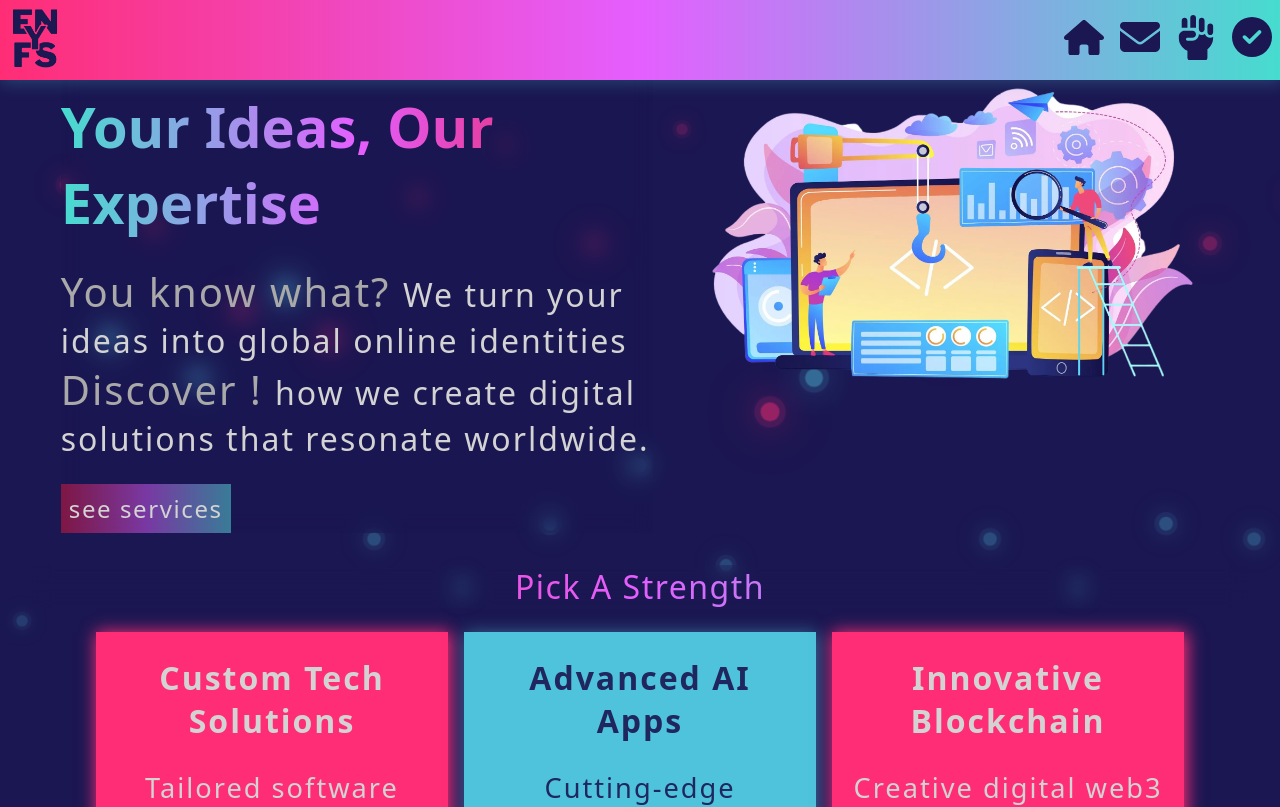
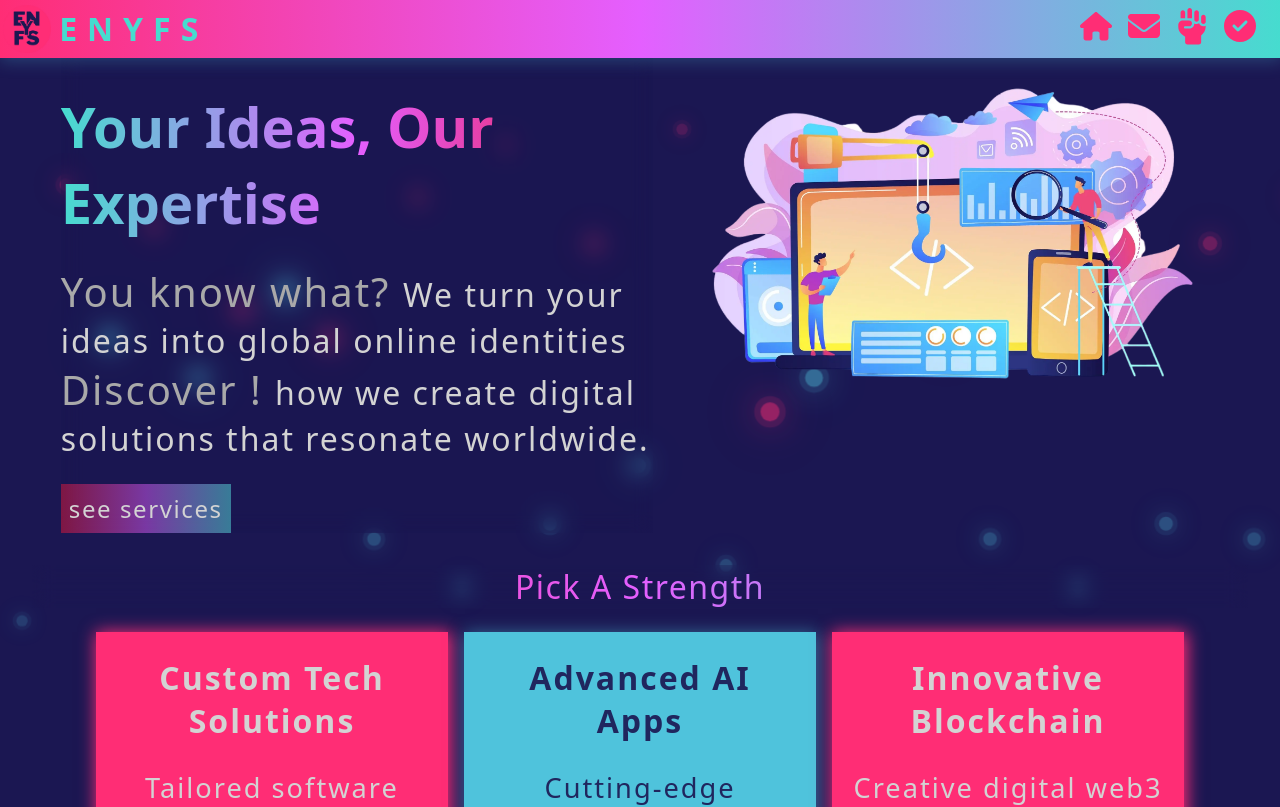
Before and after one commit to abdulrehmanibk/1s2f3y4n5e6, a React (Vite) app: page / in a window 1280 px wide. Shown: the top 807 px of the page. Built offline with nearby package versions, Linux system fonts and the light colour scheme.

Commit message:
june-29 2nd commit

```diff
--- a/index.html
+++ b/index.html
@@ -2,7 +2,7 @@
 <html lang="en">
   <head>
     <meta charset="UTF-8" />
-    <link id="favicon" rel="icon" type="image/svg+xml" href="/whitelogo.svg" />
+    <link id="favicon" rel="icon" type="image/svg+xml" href="/croplogo.svg" />
     <meta name="viewport" content="width=device-width, initial-scale=1.0" />
     <title>enyfs</title>
   </head>
--- a/src/pages/home/navbar.css
+++ b/src/pages/home/navbar.css
@@ -9,41 +9,71 @@
 .nav_container{
     position: fixed;
     width: 100vw;
-    height: 5rem;
-    /* background-color: #4fc3dc; */
-    /* background-color: #4fc3dc44; */
+    /* height: 5rem; */
     background: linear-gradient(to left, #46dccf,#e45fff, #ff2d75);
-    backdrop-filter: blur(10px);
     box-shadow: .1rem .1rem 1rem .1rem #4fc3dc44;
+    backdrop-filter: blur(15px);
     z-index: 1;
     display: flex;
     align-items: center;
 }
 
 .nav_container ul{
-    width: 100%;
+    width: auto;
+    margin-right: 1rem;
     display: flex;
     align-items: center;
     justify-content: flex-end;
     /* border: 0.1rem solid red; */
+    /* background: linear-gradient(to left, #46dccf,hsl(290, 100%, 69%), #ff2d75); */
+    /* box-shadow: .1rem .1rem 1rem .1rem #4fc3dc44; */
+
 }
 
 .nav_container li{
-    width: 3.5rem;
+    width: 3rem;
     list-style: none;
     /* border: 0.1rem solid; */
     padding: .5rem;
 }
-.nav_container img{
-    /* width: 5rem; */
-    width: 4rem;
+.logo{
+    width: 100%;
+    margin-left:.2rem ;
+    display: flex;
+    /* border: 0.1rem solid; */
+    align-items: center;
+    justify-content: flex-start;
+    column-gap: .5rem;
 
-    margin-left:.2rem ;
+}
+.logo img{
     /* border: 0.1rem solid; */
+    width: 3rem;
+}
+.logo p{
+    /* border: 0.1rem solid; */
+    font-size: 2rem;
+    font-weight: 600;
+    letter-spacing: 10px;
+    color: #46dccf;
+    /* background: linear-gradient(to right, #4fc3dc,#e45fff, #ff2d75);
+    -webkit-background-clip: text;
+    -webkit-text-fill-color: transparent; */
 }
  @media (max-width: 768px) {
     .nav_container li{
         width: 3rem;
+    }
+ }
+ @media (max-width: 430px) {
+    .logo{
+        flex-wrap: wrap;
+        align-items: center;
+        justify-content: center;
+    }
+    .logo p{
+        font-size: 1rem;
+        letter-spacing: 5px;
     }
  }
 
--- a/src/pages/home/navbar.jsx
+++ b/src/pages/home/navbar.jsx
@@ -1,18 +1,20 @@
 import React from 'react';
 import './navbar.css';
-import imgnav from '../../image/logo11.webp';
+import imgnav from '../../image/croplogo.webp';
 import { FontAwesomeIcon } from '@fortawesome/react-fontawesome';
 const Navbar = () => {
 
   return (
     <>
     <nav className="nav_container">
-      <div className="logo"><img src={imgnav} alt="" /></div>
+      <div className="logo"><img src={imgnav} alt="" />
+      <p>ENYFS</p>
+      </div>
     <ul>
-        <a href="#home"><li><svg fill='#1B1752' xmlns="http://www.w3.org/2000/svg" viewBox="0 0 576 512"><path d="M575.8 255.5c0 18-15 32.1-32 32.1h-32l.7 160.2c0 2.7-.2 5.4-.5 8.1V472c0 22.1-17.9 40-40 40H456c-1.1 0-2.2 0-3.3-.1c-1.4 .1-2.8 .1-4.2 .1H416 392c-22.1 0-40-17.9-40-40V448 384c0-17.7-14.3-32-32-32H256c-17.7 0-32 14.3-32 32v64 24c0 22.1-17.9 40-40 40H160 128.1c-1.5 0-3-.1-4.5-.2c-1.2 .1-2.4 .2-3.6 .2H104c-22.1 0-40-17.9-40-40V360c0-.9 0-1.9 .1-2.8V287.6H32c-18 0-32-14-32-32.1c0-9 3-17 10-24L266.4 8c7-7 15-8 22-8s15 2 21 7L564.8 231.5c8 7 12 15 11 24z"/></svg></li></a>
-        <a href="#contact"><li><svg fill='#1B1752' xmlns="http://www.w3.org/2000/svg" viewBox="0 0 512 512"><path d="M48 64C21.5 64 0 85.5 0 112c0 15.1 7.1 29.3 19.2 38.4L236.8 313.6c11.4 8.5 27 8.5 38.4 0L492.8 150.4c12.1-9.1 19.2-23.3 19.2-38.4c0-26.5-21.5-48-48-48H48zM0 176V384c0 35.3 28.7 64 64 64H448c35.3 0 64-28.7 64-64V176L294.4 339.2c-22.8 17.1-54 17.1-76.8 0L0 176z"/></svg></li></a>
-        <a href="#services"><li><svg fill='#1B1752' xmlns="http://www.w3.org/2000/svg" viewBox="0 0 448 512"><path d="M192 0c17.7 0 32 14.3 32 32V144H160V32c0-17.7 14.3-32 32-32zM64 64c0-17.7 14.3-32 32-32s32 14.3 32 32v80H64V64zm192 0c0-17.7 14.3-32 32-32s32 14.3 32 32v96c0 17.7-14.3 32-32 32s-32-14.3-32-32V64zm96 64c0-17.7 14.3-32 32-32s32 14.3 32 32v64c0 17.7-14.3 32-32 32s-32-14.3-32-32V128zm-96 88l0-.6c9.4 5.4 20.3 8.6 32 8.6c13.2 0 25.4-4 35.6-10.8c8.7 24.9 32.5 42.8 60.4 42.8c11.7 0 22.6-3.1 32-8.6V256c0 52.3-25.1 98.8-64 128v96c0 17.7-14.3 32-32 32H160c-17.7 0-32-14.3-32-32V401.6c-17.3-7.9-33.2-18.8-46.9-32.5L69.5 357.5C45.5 333.5 32 300.9 32 267V240c0-35.3 28.7-64 64-64h88c22.1 0 40 17.9 40 40s-17.9 40-40 40H128c-8.8 0-16 7.2-16 16s7.2 16 16 16h56c39.8 0 72-32.2 72-72z"/></svg></li></a>
-        <a href="#trustedBy"><li><svg fill='#1B1752' xmlns="http://www.w3.org/2000/svg" viewBox="0 0 512 512"><path d="M256 512A256 256 0 1 0 256 0a256 256 0 1 0 0 512zM369 209L241 337c-9.4 9.4-24.6 9.4-33.9 0l-64-64c-9.4-9.4-9.4-24.6 0-33.9s24.6-9.4 33.9 0l47 47L335 175c9.4-9.4 24.6-9.4 33.9 0s9.4 24.6 0 33.9z"/></svg>  </li></a>
+        <a href="#home"><li><svg fill='#ff2d75' xmlns="http://www.w3.org/2000/svg" viewBox="0 0 576 512"><path d="M575.8 255.5c0 18-15 32.1-32 32.1h-32l.7 160.2c0 2.7-.2 5.4-.5 8.1V472c0 22.1-17.9 40-40 40H456c-1.1 0-2.2 0-3.3-.1c-1.4 .1-2.8 .1-4.2 .1H416 392c-22.1 0-40-17.9-40-40V448 384c0-17.7-14.3-32-32-32H256c-17.7 0-32 14.3-32 32v64 24c0 22.1-17.9 40-40 40H160 128.1c-1.5 0-3-.1-4.5-.2c-1.2 .1-2.4 .2-3.6 .2H104c-22.1 0-40-17.9-40-40V360c0-.9 0-1.9 .1-2.8V287.6H32c-18 0-32-14-32-32.1c0-9 3-17 10-24L266.4 8c7-7 15-8 22-8s15 2 21 7L564.8 231.5c8 7 12 15 11 24z"/></svg></li></a>
+        <a href="#contact"><li><svg fill='#ff2d75' xmlns="http://www.w3.org/2000/svg" viewBox="0 0 512 512"><path d="M48 64C21.5 64 0 85.5 0 112c0 15.1 7.1 29.3 19.2 38.4L236.8 313.6c11.4 8.5 27 8.5 38.4 0L492.8 150.4c12.1-9.1 19.2-23.3 19.2-38.4c0-26.5-21.5-48-48-48H48zM0 176V384c0 35.3 28.7 64 64 64H448c35.3 0 64-28.7 64-64V176L294.4 339.2c-22.8 17.1-54 17.1-76.8 0L0 176z"/></svg></li></a>
+        <a href="#services"><li><svg fill='#ff2d75' xmlns="http://www.w3.org/2000/svg" viewBox="0 0 448 512"><path d="M192 0c17.7 0 32 14.3 32 32V144H160V32c0-17.7 14.3-32 32-32zM64 64c0-17.7 14.3-32 32-32s32 14.3 32 32v80H64V64zm192 0c0-17.7 14.3-32 32-32s32 14.3 32 32v96c0 17.7-14.3 32-32 32s-32-14.3-32-32V64zm96 64c0-17.7 14.3-32 32-32s32 14.3 32 32v64c0 17.7-14.3 32-32 32s-32-14.3-32-32V128zm-96 88l0-.6c9.4 5.4 20.3 8.6 32 8.6c13.2 0 25.4-4 35.6-10.8c8.7 24.9 32.5 42.8 60.4 42.8c11.7 0 22.6-3.1 32-8.6V256c0 52.3-25.1 98.8-64 128v96c0 17.7-14.3 32-32 32H160c-17.7 0-32-14.3-32-32V401.6c-17.3-7.9-33.2-18.8-46.9-32.5L69.5 357.5C45.5 333.5 32 300.9 32 267V240c0-35.3 28.7-64 64-64h88c22.1 0 40 17.9 40 40s-17.9 40-40 40H128c-8.8 0-16 7.2-16 16s7.2 16 16 16h56c39.8 0 72-32.2 72-72z"/></svg></li></a>
+        <a href="#trustedBy"><li><svg fill='#ff2d75' xmlns="http://www.w3.org/2000/svg" viewBox="0 0 512 512"><path d="M256 512A256 256 0 1 0 256 0a256 256 0 1 0 0 512zM369 209L241 337c-9.4 9.4-24.6 9.4-33.9 0l-64-64c-9.4-9.4-9.4-24.6 0-33.9s24.6-9.4 33.9 0l47 47L335 175c9.4-9.4 24.6-9.4 33.9 0s9.4 24.6 0 33.9z"/></svg>  </li></a>
     </ul>
     </nav>
     </>
```
Also changed, not shown: public/croplogo.svg (added), src/image/croplogo.webp (added).
